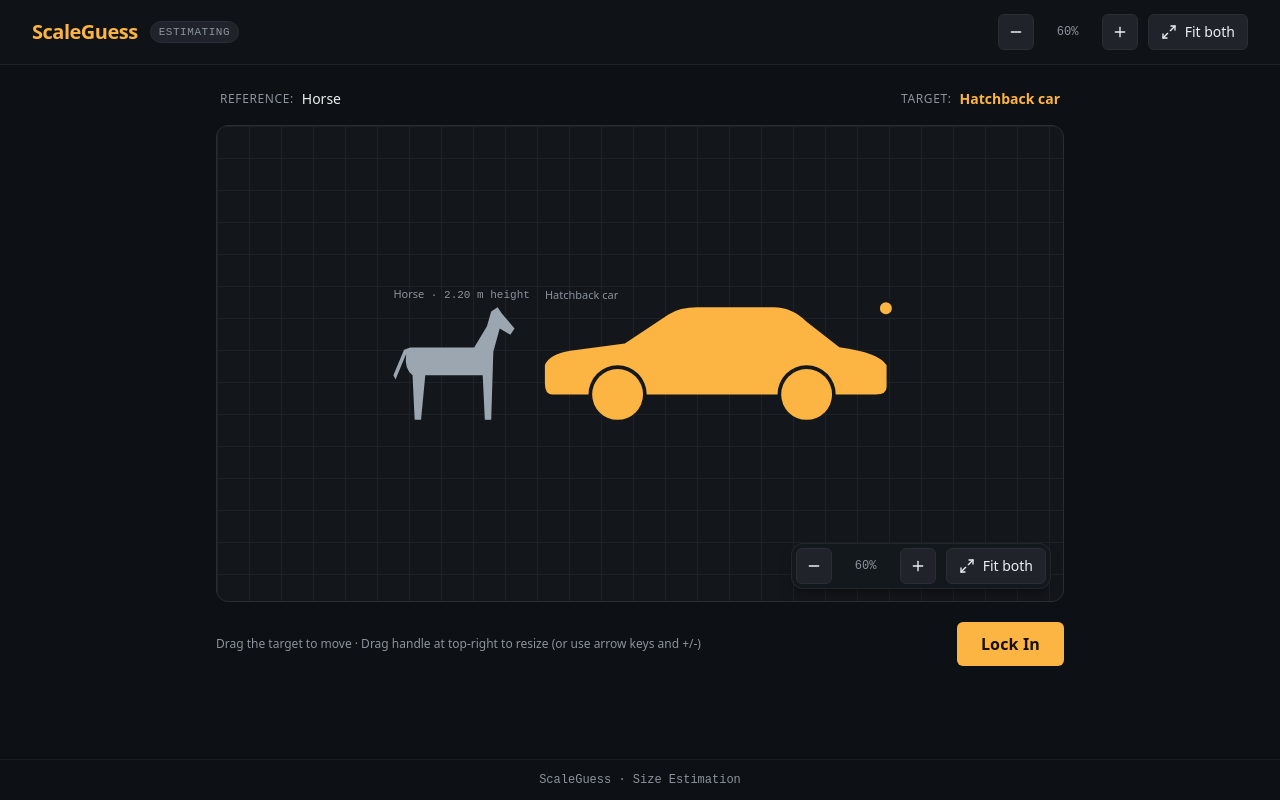
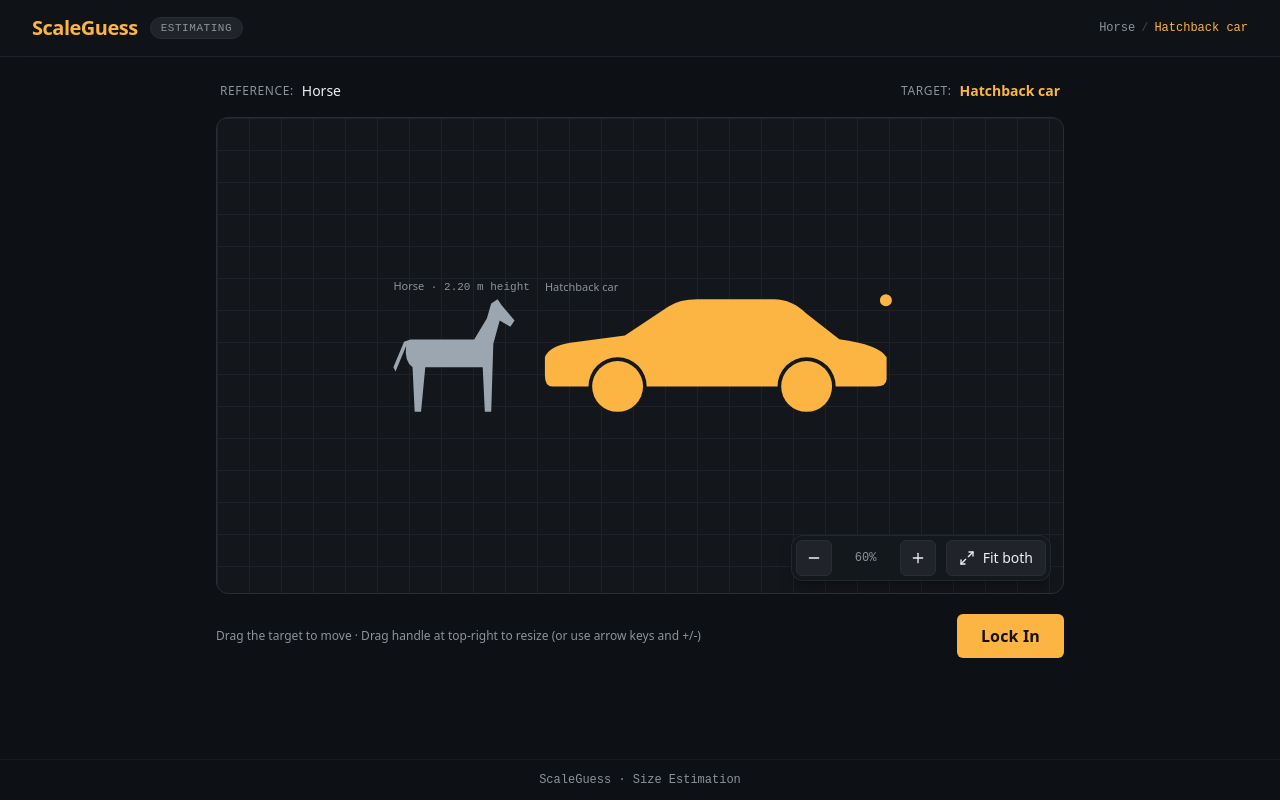
Before and after one commit to pikacoder44/Guess-the-size, a React (Vite) app: page / in a window 1280 px wide. Built offline with nearby package versions, Linux system fonts and the light colour scheme.

Commit message:
Removed camera controlls from normal window

```diff
--- a/src/App.tsx
+++ b/src/App.tsx
@@ -1,6 +1,5 @@
 import { useGame } from "@/game/useGame";
 import { GameBoard } from "@/components/game/GameBoard";
-import { CameraControls } from "@/components/game/CameraControls";
 import { ResultPanel } from "@/components/game/ResultPanel";
 import { pickRandomPuzzle } from "@/game/puzzles";
 
@@ -19,12 +18,17 @@ export function App() {
               ScaleGuess
             </span>
           </div>
-          <span className="text-[11px] font-mono uppercase tracking-wider px-2 py-0.5 rounded-full bg-secondary text-muted-foreground border border-border">
+          <span className="text-[11px] font-mono uppercase tracking-wider px-2.5 py-0.5 rounded-full bg-secondary text-muted-foreground border border-border">
             {playing ? "Estimating" : "Result"}
           </span>
         </div>
-
-        <CameraControls game={game} />
+        {state && (
+          <div className="hidden sm:flex items-center gap-1.5 text-xs font-mono text-muted-foreground">
+            <span>{state.puzzle.reference.name}</span>
+            <span className="opacity-40">/</span>
+            <span className="text-primary font-medium">{state.puzzle.target.name}</span>
+          </div>
+        )}
       </header>
 
       {/* ── Main Game Area ── */}
@@ -63,18 +67,10 @@ export function App() {
             </div>
           ) : (
             state && (
-              <div className="flex flex-col gap-4 animate-in fade-in duration-300">
-                <ResultPanel state={state} />
-                <div className="flex justify-end">
-                  <button
-                    type="button"
-                    className="lock-btn"
-                    onClick={() => game.init(pickRandomPuzzle(state.puzzle.id), state.viewport)}
-                  >
-                    Next Round →
-                  </button>
-                </div>
-              </div>
+              <ResultPanel
+                state={state}
+                onNextRound={() => game.init(pickRandomPuzzle(state.puzzle.id), state.viewport)}
+              />
             )
           )}
         </div>
```
